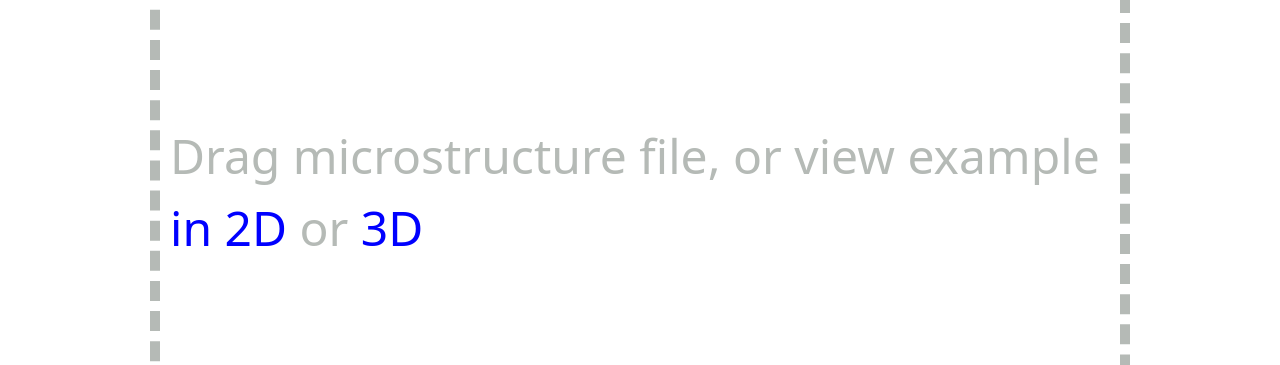
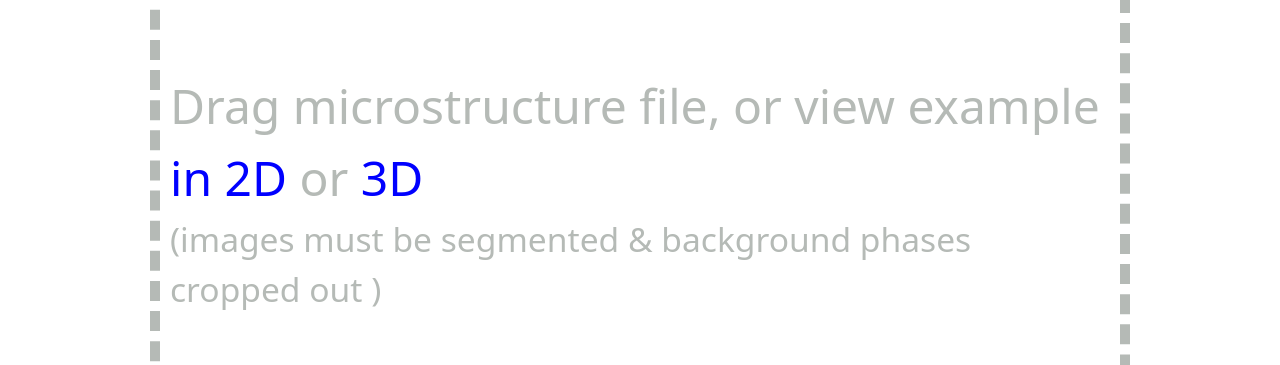
Before and after one commit to tldr-group/ImageRep, a React app in the folder frontend/: page / in a window 1280 px wide. Shown: the part 198-563 px from the top of the page. Built offline with nearby package versions, Linux system fonts and the light colour scheme; the HTML template or start-up script is replaced by a standard one.

Commit message:
added further explanation to opening menu

```diff
--- a/frontend/src/components/DragDrop.tsx
+++ b/frontend/src/components/DragDrop.tsx
@@ -44,7 +44,10 @@ const DragDrop = ({ loadFromFile }: DragDropProps): JSX.Element => {
             onDragOver={handleDrag}
             onDrop={handeDrop}
         >
-            {(!isMobile) && <span>Drag microstructure file, or view example <a style={{ cursor: "pointer", color: 'blue' }} onClick={e => viewExample(DEFAULT_IMAGE_2D)}>in 2D</a> or  <a style={{ cursor: "pointer", color: 'blue' }} onClick={e => viewExample(DEFAULT_IMAGE_3D)}> 3D</a></span>}
+            {(!isMobile) && <div style={{display: 'flex', alignItems: 'center', flexDirection: 'column'}}>
+                <span>Drag microstructure file, or view example <a style={{ cursor: "pointer", color: 'blue' }} onClick={e => viewExample(DEFAULT_IMAGE_2D)}>in 2D</a> or  <a style={{ cursor: "pointer", color: 'blue' }} onClick={e => viewExample(DEFAULT_IMAGE_3D)}> 3D</a></span>
+                <span style={{fontSize: '0.7em'}}>(images must be segmented & background phases cropped out )</span>
+            </div>}
         </div>
     );
 }
```
